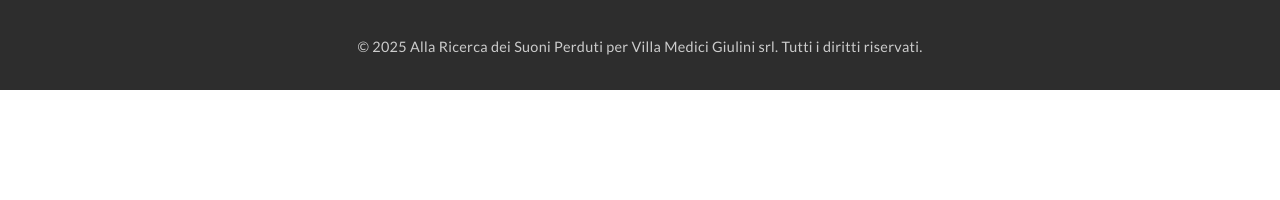
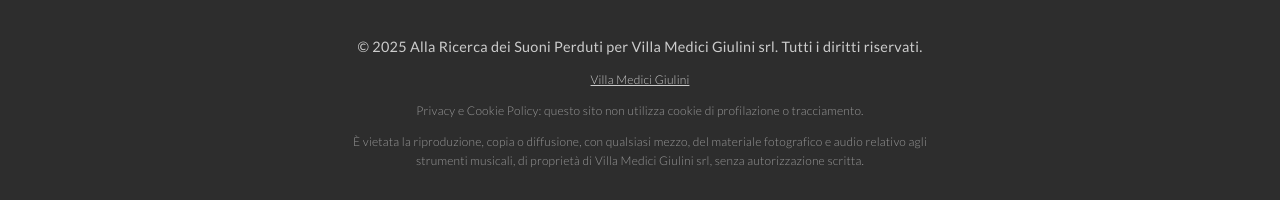
Before and after one commit to letalreb/alla-ricerca-dei-suoni-perduti, a Next.js app: page /strumenti/1 in a window 1280 px wide. Shown: the part 1010-1210 px from the top of the page. Before the commit the page ends 1100 px from the top, so only its background shows below. Built offline with nearby package versions, Linux system fonts and the light colour scheme.

Commit message:
Footer e google

```diff
--- a/app/_components/Footer.js
+++ b/app/_components/Footer.js
@@ -4,6 +4,18 @@
   return (
     <footer className={styles.footer}>
       <p className={styles.copyright}>&copy; 2025 Alla Ricerca dei Suoni Perduti per Villa Medici Giulini srl. Tutti i diritti riservati.</p>
+      <p className={styles.notice}>
+        <a
+          href="http://villamedici-giulini.it/"
+          target="_blank"
+          rel="noopener noreferrer"
+          className={styles.link}
+        >
+          Villa Medici Giulini
+        </a>
+      </p>
+      <p className={styles.notice}>Privacy e Cookie Policy: questo sito non utilizza cookie di profilazione o tracciamento.</p>
+      <p className={styles.notice}>È vietata la riproduzione, copia o diffusione, con qualsiasi mezzo, del materiale fotografico e audio relativo agli strumenti musicali, di proprietà di Villa Medici Giulini srl, senza autorizzazione scritta.</p>
     </footer>
   );
 }
--- a/app/_components/Footer.module.css
+++ b/app/_components/Footer.module.css
@@ -15,3 +15,21 @@
   margin: 0;
   font-weight: 400;
 }
+
+.notice {
+  color: #999999;
+  font-size: 0.75rem;
+  letter-spacing: 0.2px;
+  margin: 0.75rem auto 0;
+  font-weight: 300;
+  max-width: 600px;
+}
+
+.link {
+  color: #cccccc;
+  text-decoration: underline;
+}
+
+.link:hover {
+  color: #ffffff;
+}
--- a/app/layout.js
+++ b/app/layout.js
@@ -4,24 +4,12 @@
 import './globals.css';
 
 export const metadata = {
+  metadataBase: new URL('https://www.allaricercadeisuoniperduti.com'),
   title: 'Alla Ricerca dei Suoni Perduti',
   description: 'Un viaggio attraverso la storia degli strumenti musicali antichi',
   icons: {
     icon: '/favicon.svg',
     apple: '/apple-touch-icon.svg',
-  },
-  robots: {
-    index: false,
-    follow: false,
-    nocache: true,
-    googleBot: {
-      index: false,
-      follow: false,
-      noimageindex: true,
-      'max-video-preview': -1,
-      'max-image-preview': 'none',
-      'max-snippet': -1,
-    },
   },
 };
 
@@ -32,9 +20,6 @@
         <link rel="preconnect" href="https://fonts.googleapis.com" />
         <link rel="preconnect" href="https://fonts.gstatic.com" crossOrigin="anonymous" />
         <link href="https://fonts.googleapis.com/css2?family=Cormorant+Garamond:wght@300;400;500;600&family=Lato:wght@300;400;500;600&display=swap" rel="stylesheet" />
-        <meta name="robots" content="noindex, nofollow, noarchive, nosnippet, noimageindex" />
-        <meta name="googlebot" content="noindex, nofollow, noarchive, nosnippet, noimageindex" />
-        <meta name="bingbot" content="noindex, nofollow, noarchive, nosnippet, noimageindex" />
       </head>
       <body suppressHydrationWarning={true}>
         <Header />
```
Also changed, not shown: app/robots.js (added, +11 -0 lines), app/sitemap.js (added, +21 -0 lines), public/robots.txt (deleted), 1 other file (tests, documents, lock files or other folders).
